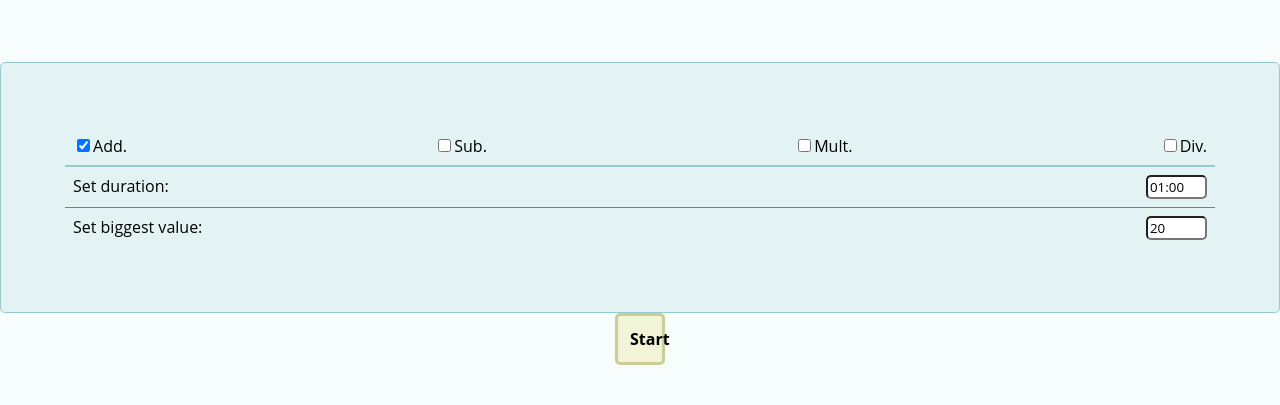
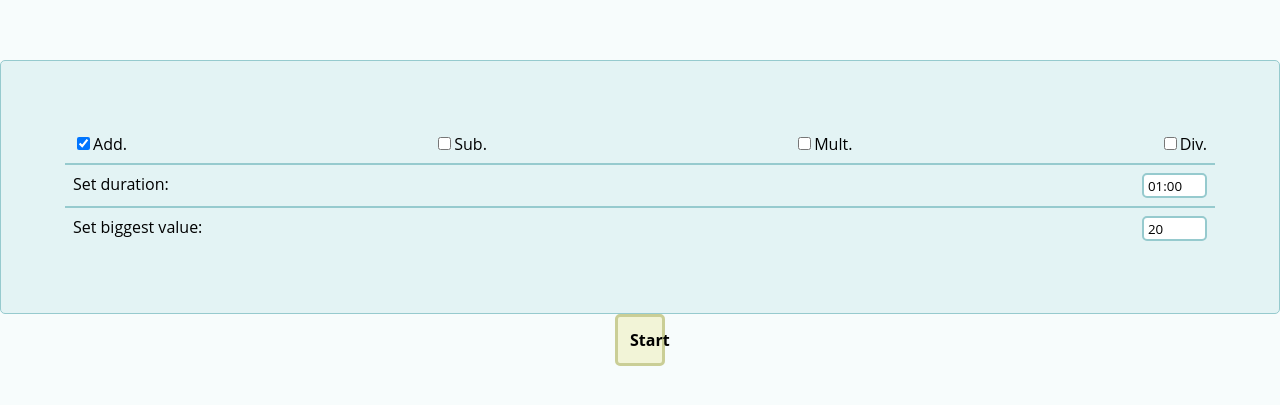
Before and after one commit to pablomartan/arithmetic, a React app: page / in a window 1280 px wide. Shown: the part 187-592 px from the top of the page. Built offline with nearby package versions, Linux system fonts and the light colour scheme.

Commit message:
feat: change color name in SetterInput.css

```diff
--- a/src/components/SetterInput.css
+++ b/src/components/SetterInput.css
@@ -4,6 +4,8 @@ input:invalid {
 
 input {
   max-width: 53px;
+  border: 2px solid var(--dcyan);
+  padding: 4px;
 }
 
 .setter-input {
@@ -15,6 +17,6 @@ input {
 }
 
 #time-settings {
-  border-bottom: 1px solid slategray;
+  border-bottom: 2px solid var(--dcyan);
   border-radius: 0;
 }
```
